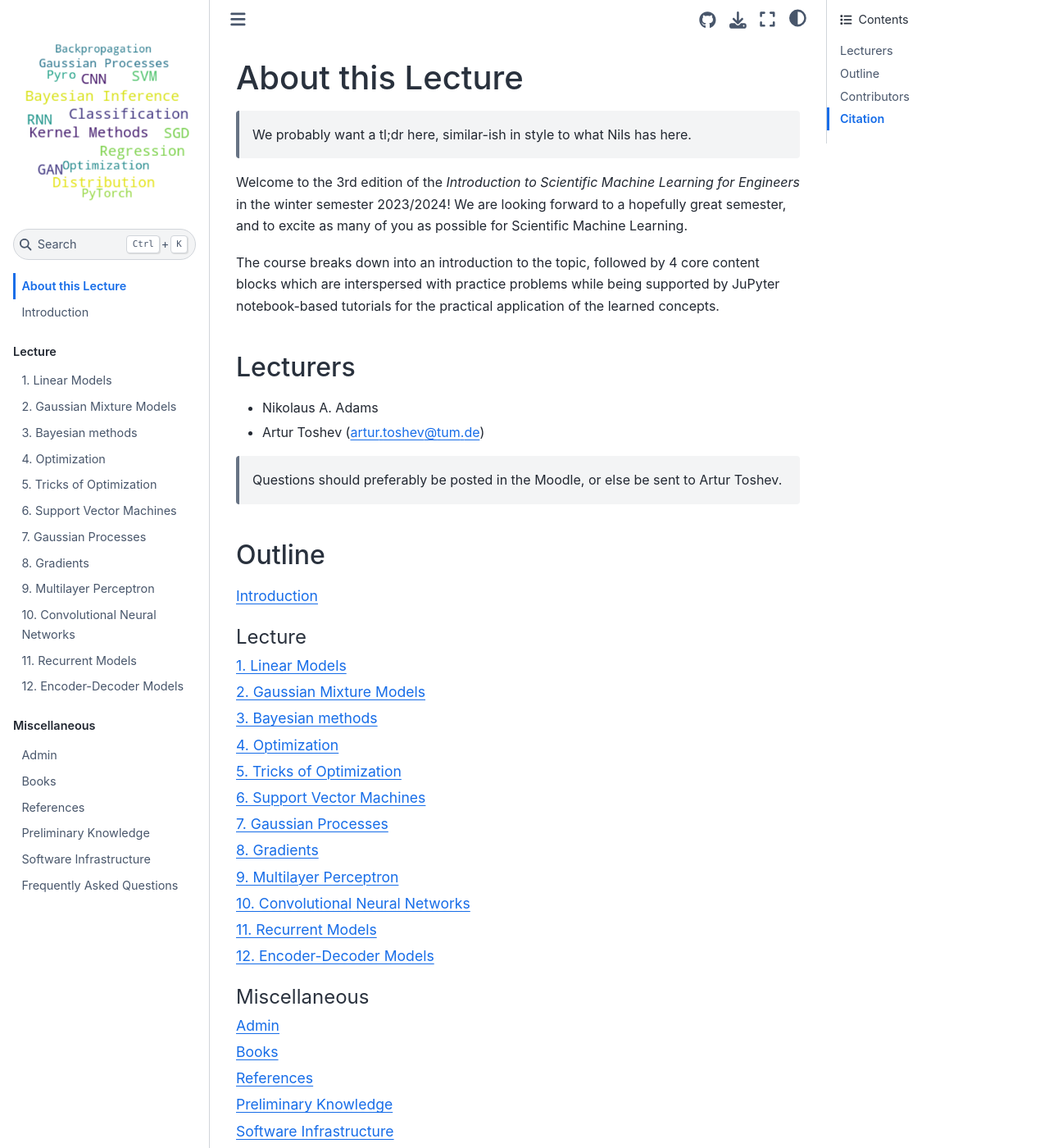
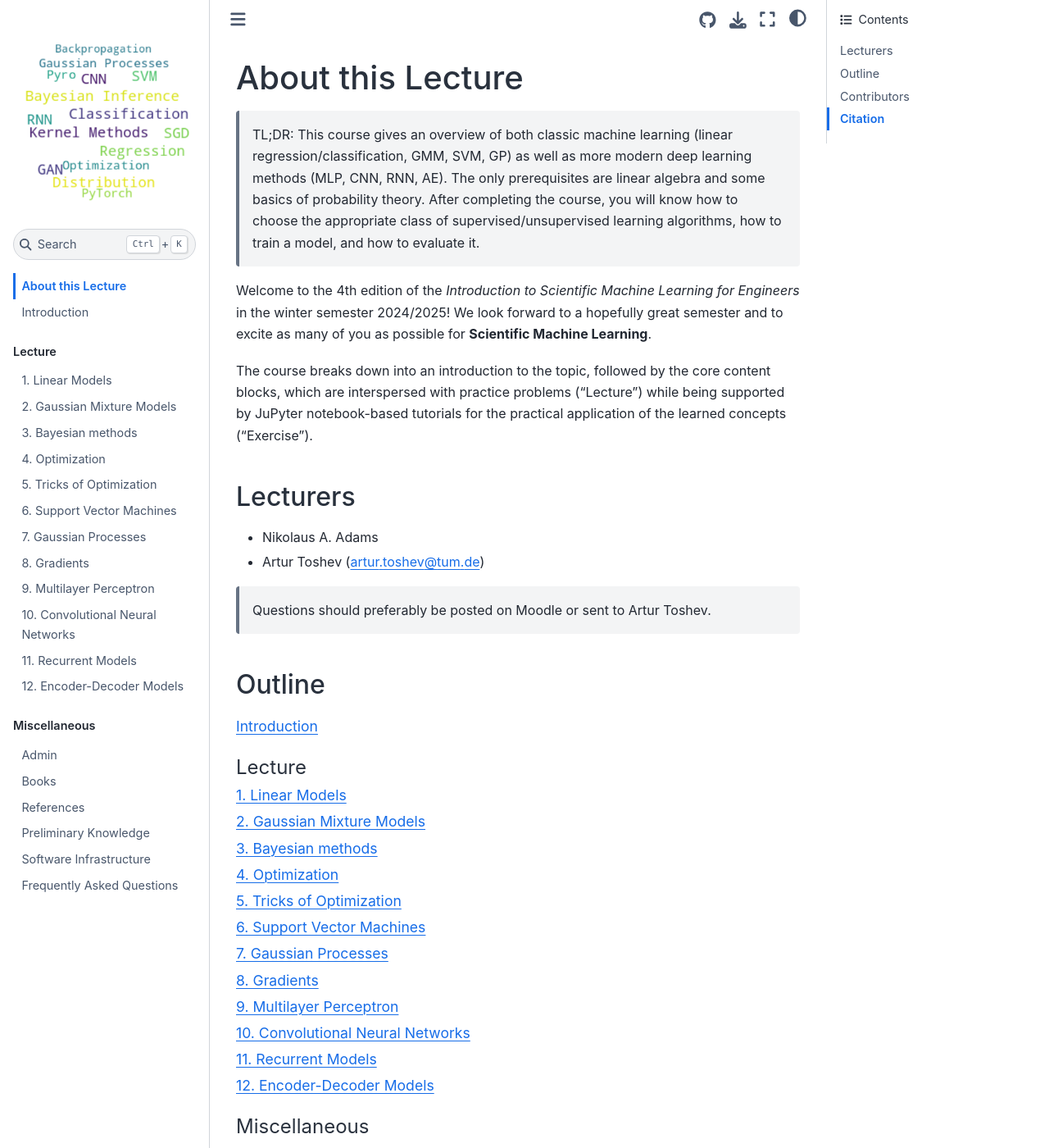
Before and after one commit to tumaer/SciML, a Jupyter Book: the page built from about.md, in a window 1280 px wide and 1400 px high. Shown: the whole window at 82% size. Built offline with Jupyter Book 1.0.4 settings and Sphinx 7.4.7 and the Sphinx Book theme 1.1.4, drawn with Linux system fonts in a browser that asks for light colours; pages that are not in the unit, such as notebooks, are missing from menus; some of the changed text lies outside the part shown.

Commit message:
update intro lecture

````diff
--- a/about.md
+++ b/about.md
@@ -1,17 +1,17 @@
 # About this Lecture
 
-> We probably want a tl;dr here, similar-ish in style to what Nils has here.
+> TL;DR: This course gives an overview of both classic machine learning (linear regression/classification, GMM, SVM, GP) as well as more modern deep learning methods (MLP, CNN, RNN, AE). The only prerequisites are linear algebra and some basics of probability theory. After completing the course, you will know how to choose the appropriate class of supervised/unsupervised learning algorithms, how to train a model, and how to evaluate it.
 
-Welcome to the 3rd edition of the *Introduction to Scientific Machine Learning for Engineers* in the winter semester 2023/2024! We are looking forward to a hopefully great semester, and to excite as many of you as possible for Scientific Machine Learning.
+Welcome to the 4th edition of the *Introduction to Scientific Machine Learning for Engineers* in the winter semester 2024/2025! We look forward to a hopefully great semester and to excite as many of you as possible for **Scientific Machine Learning**.
 
-The course breaks down into an introduction to the topic, followed by 4 core content blocks which are interspersed with practice problems while being supported by JuPyter notebook-based tutorials for the practical application of the learned concepts.
+The course breaks down into an introduction to the topic, followed by the core content blocks, which are interspersed with practice problems ("Lecture") while being supported by JuPyter notebook-based tutorials for the practical application of the learned concepts ("Exercise").
 
 ## Lecturers
 
 - Nikolaus A. Adams
 - Artur Toshev ([artur.toshev@tum.de](mailto:artur.toshev@tum.de))
 
-> Questions should preferably be posted in the Moodle, or else be sent to Artur Toshev.
+> Questions should preferably be posted on Moodle or sent to Artur Toshev.
 
 ## Outline
 
@@ -36,11 +36,11 @@ Thanks to all contributors! Github names are provided in brackets where availabl
 Please cite this work as:
 
 ```bibtex
-@article{paehler2023sciml,
+@article{paehler2024sciml,
   title={Introduction to Scientific Machine Learning for Engineers},
   author={Ludger Paehler and Artur P Toshev and Nikolaus A Adams},
   url={https://tumaer.github.io/SciML/about.html},
-  year={2023},
+  year={2024},
 }
 ```
 
````
Also changed, not shown: other parts of about.md (+1 -1 lines), introduction.md (+46 -28 lines), 2 other files.
